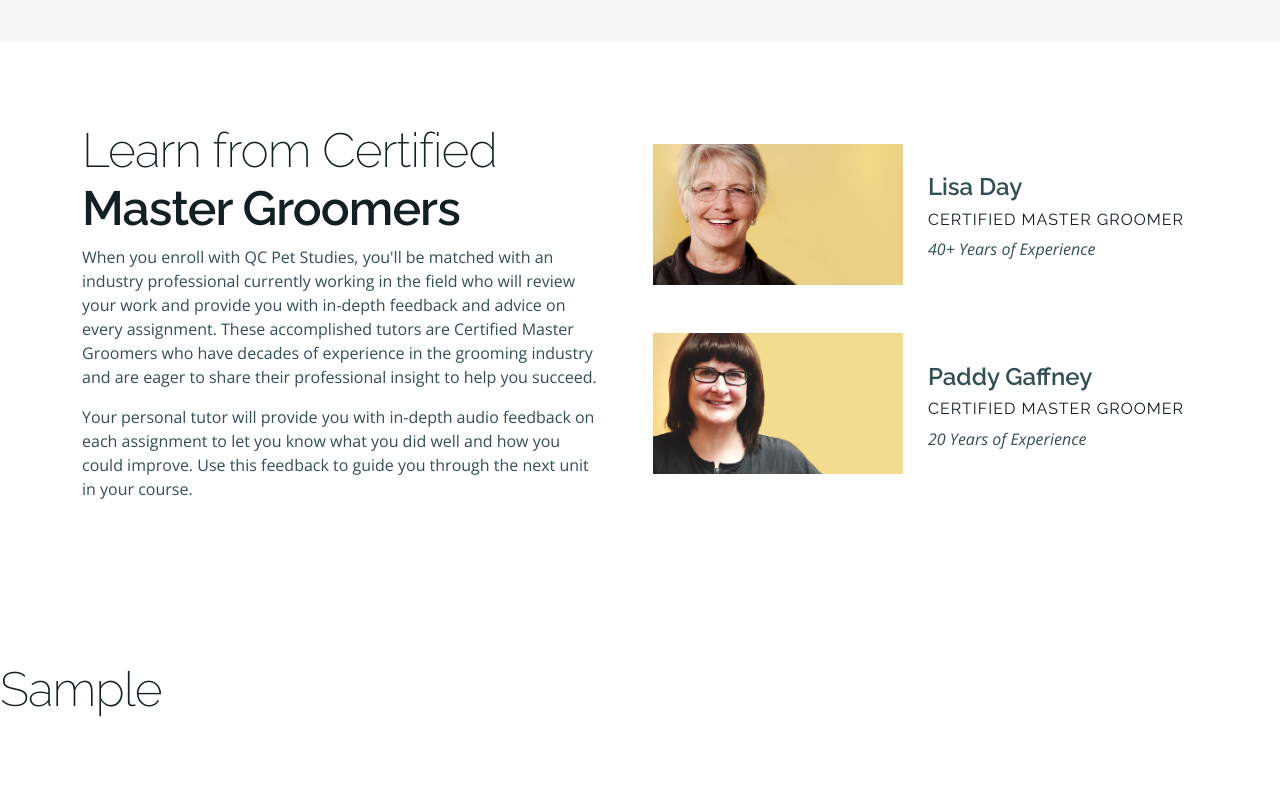
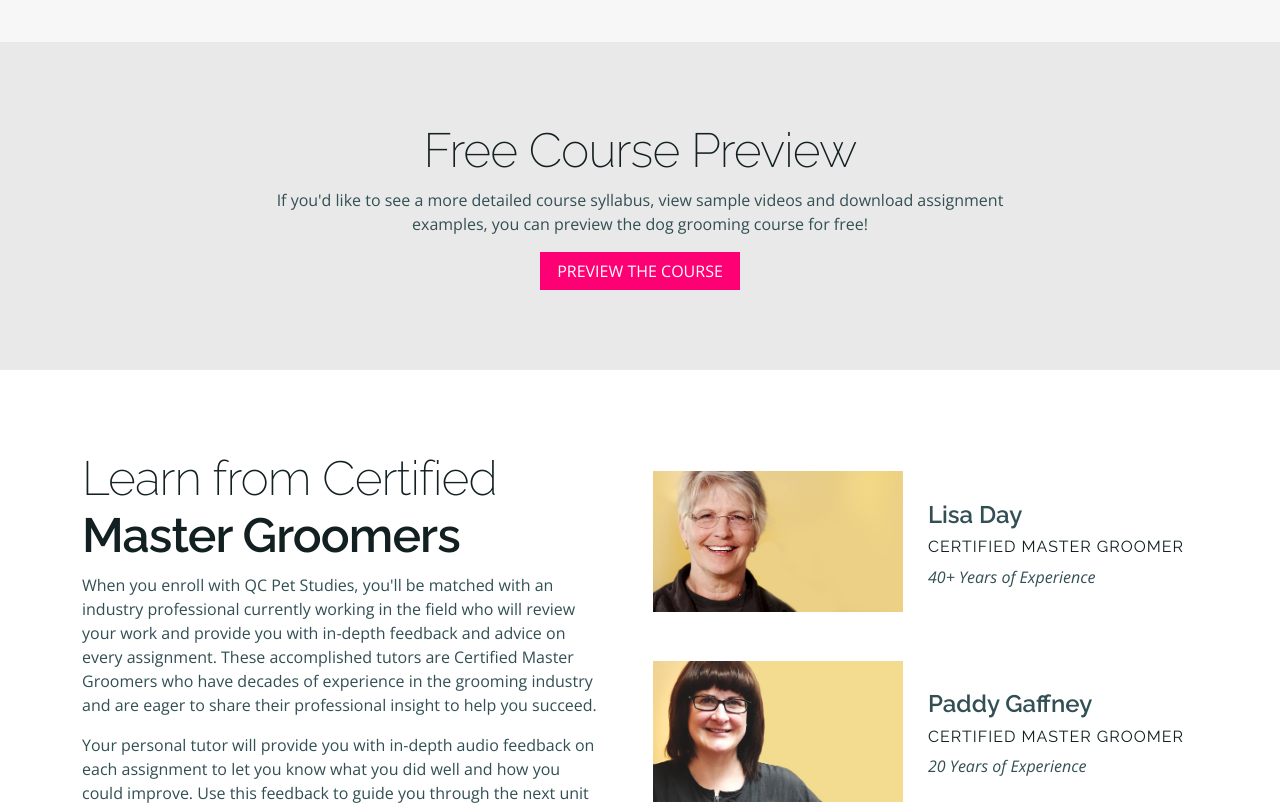
Before and after one commit to QCCareerSchool-Org/www.qcpetstudies.com, a Next.js app: page /dog-grooming-courses/dog-grooming in a window 1280 px wide. Shown: the part 3280-4085 px from the top of the page. Built offline with nearby package versions, Linux system fonts and the light colour scheme; no server answers.

Commit message:
Added preview section

```diff
--- a/src/pages/dog-grooming-courses/dog-grooming/index.tsx
+++ b/src/pages/dog-grooming-courses/dog-grooming/index.tsx
@@ -1,5 +1,6 @@
 import { NextPage } from 'next';
 import Image from 'next/image';
+import Link from 'next/link';
 import { Accordion, Modal } from 'react-bootstrap';
 import { BsCardChecklist, BsPeopleFill, BsScissors } from 'react-icons/bs';
 import { IoMdInfinite } from 'react-icons/io';
@@ -183,6 +184,18 @@ const DogGroomingPage: NextPage = () => {
         </div>
       </section>
 
+      <section id="sampleSection" className="bg-light">
+        <div className="container text-center">
+          <div className="row justify-content-center">
+            <div className="col-12 col-lg-8">
+              <h2>Free Course Preview</h2>
+              <p>If you&apos;d like to see a more detailed course syllabus, view sample videos and download assignment examples, you can preview the dog grooming course for free!</p>
+              <Link href="/dog-grooming-courses/dog-grooming/preview"><a className="btn btn-secondary">Preview the Course</a></Link>
+            </div>
+          </div>
+        </div>
+      </section>
+
       <section>
         <div className="container">
           <div className="row justify-content-center">
@@ -240,10 +253,6 @@ const DogGroomingPage: NextPage = () => {
         </Modal>
       </section>
 
-      <section id="sampleSection">
-        <h2>Sample</h2>
-      </section>
-
       <style jsx>{`
         .tutionButton { padding: 0; border: none; margin: 0 0 1rem; font-style: italic; background: none; color: white; font-weight: 300; }
         #outlineSection { background-color: #f7f7f7 !important; }
```
